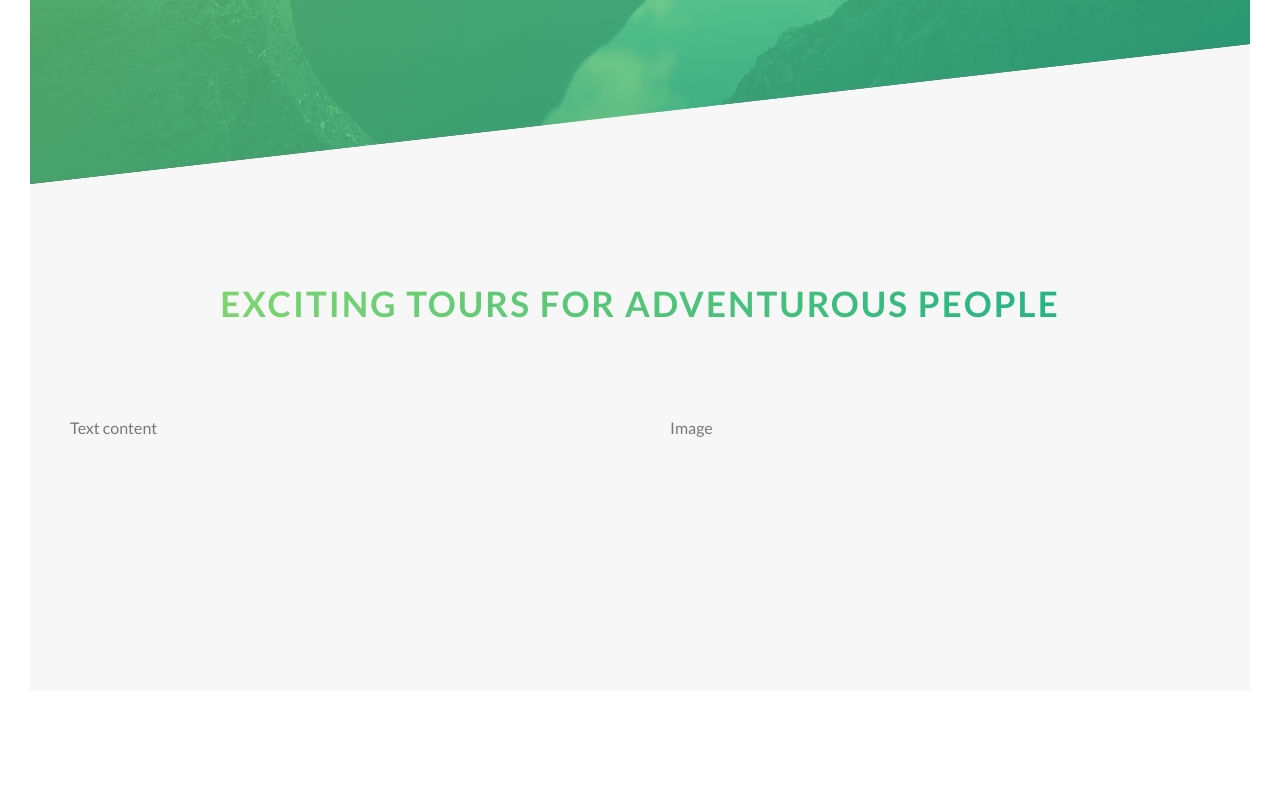
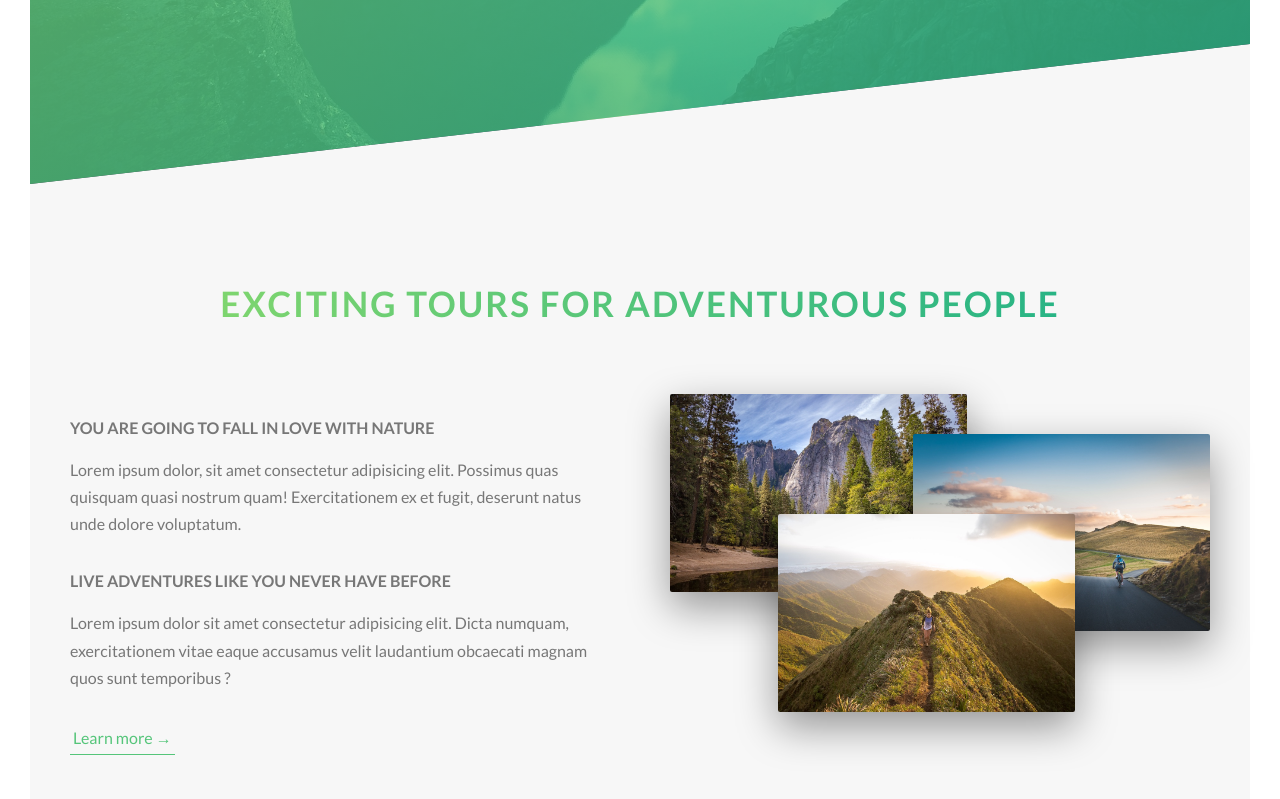
Before and after one commit to tanyauspenskaya/natours, a website: page index.html in a window 1280 px wide. Shown: the part 586-1385 px from the top of the page. Before the commit the page ends 1307 px from the top, so only its background shows below. Drawn offline with Linux system fonts and the light colour scheme.

Commit message:
about section add

```diff
--- a/index.html
+++ b/index.html
@@ -29,7 +29,7 @@
 
         <main>
             <section class="section-about">
-                <div class="u-center-text u-margin-bottom-small">
+                <div class="u-center-text u-margin-bottom-big">
                     <h2 class="heading-secondary">
                         Exciting tours for adventurous people
                     </h2>
@@ -37,10 +37,20 @@
 
                 <div class="row">
                     <div class="col-1-of-2">
-                        Text content
+                        <h3 class="heading-tertiary u-margin-bottom-small">You are going to fall in love with nature</h3>
+                        <p class="paragraph">Lorem ipsum dolor, sit amet consectetur adipisicing elit. Possimus quas quisquam quasi nostrum quam! Exercitationem ex et fugit, deserunt natus unde dolore voluptatum.</p>
+
+                        <h3 class="heading-tertiary u-margin-bottom-small">Live adventures like you never have before</h3>
+                        <p class="paragraph">Lorem ipsum dolor sit amet consectetur adipisicing elit. Dicta numquam, exercitationem vitae eaque accusamus velit laudantium obcaecati magnam quos sunt temporibus ?</p>
+
+                        <a href="#" class="btn-text">Learn more &rarr;</a>
                     </div>
                     <div class="col-1-of-2">
-                        Image
+                        <div class="composition">
+                            <img src="img/nat-1-large.jpg" alt="Photo 1" class="composition__photo composition__photo--p1">
+                            <img src="img/nat-2-large.jpg" alt="Photo 2" class="composition__photo composition__photo--p2">
+                            <img src="img/nat-3-large.jpg" alt="Photo 3" class="composition__photo composition__photo--p3">
+                        </div>
                     </div>
                 </div>
             </section>
--- a/sass/abstracts/_variables.scss
+++ b/sass/abstracts/_variables.scss
@@ -9,6 +9,10 @@ $color-white: #fff;
 $color-black: #000;
 
 
+// FONT
+$font-size-default: 1.6rem;
+
+
 // GRID
 $grid-width: 114rem;
 $gutter-vertical: 8rem;
--- a/sass/base/_typography.scss
+++ b/sass/base/_typography.scss
@@ -2,7 +2,7 @@ body {
   font-family: 'Lato', sans-serif;
   font-weight: 400;
   /* font-size: 16px; */
-  font-size: 1.6rem;
+  font-size: $font-size-default;
   line-height: 1.7;
   color: $color-gray-dark;
   padding: 3rem;
@@ -51,3 +51,18 @@ body {
     text-shadow: .5rem 1rem 2rem rgba($color-black,.2);
   }
 }
+
+.heading-tertiary {
+  font-size: $font-size-default;
+  font-weight: 700;
+  text-transform: uppercase;
+}
+
+.paragraph {
+  font-size: $font-size-default;
+
+  &:not(:last-child) {
+    margin-bottom: 3rem;
+  }
+
+}
--- a/sass/base/_utilities.scss
+++ b/sass/base/_utilities.scss
@@ -2,5 +2,11 @@
   text-align: center;
 }
 .u-margin-bottom-small {
+  margin-bottom: 1.5rem;
+}
+.u-margin-bottom-medium {
+  margin-bottom: 4rem;
+}
+.u-margin-bottom-big {
   margin-bottom: 8rem;
 }
--- a/sass/components/_button.scss
+++ b/sass/components/_button.scss
@@ -8,7 +8,7 @@
     border-radius: 10rem;
     transition: all .2s;
     position: relative;
-    font-size: 1.6rem;
+    font-size: $font-size-default;
   }
 
   &:hover {
@@ -53,3 +53,27 @@
     animation-fill-mode: backwards;
   }
 }
+
+.btn-text {
+  &:link,
+  &:visited {
+    font-size: $font-size-default;
+    color: $color-primary;
+    display: inline-block;
+    text-decoration: none;
+    border-bottom: 1px solid $color-primary;
+    padding: 3px;
+  }
+
+  &:hover {
+    background-color: $color-primary;
+    color: $color-white;
+    box-shadow: 0 1rem 2rem rgba($color-black, .15);
+    transform: translateY(-2px);
+  }
+
+  &:active {
+    box-shadow: 0 .5rem 1rem rgba($color-black, .15);
+    transform: translateY(0);
+  }
+}
--- /dev/null
+++ b/sass/components/_composition.scss
@@ -0,0 +1,40 @@
+.composition {
+  position: relative;
+
+  &__photo {
+    width: 55%;
+    box-shadow: 0 1.5rem 4rem rgba($color-black, .4);
+    border-radius: 2px;
+    position: absolute;
+    transition: all .3s;
+    outline-offset: 2rem;
+
+    &--p1 {
+      left: 0;
+      top: -2rem;
+    }
+
+    &--p2 {
+      right: 0;
+      top: 2rem;
+    }
+
+    &--p3 {
+      left: 20%;
+      top: 10rem;
+    }
+
+    &:hover {
+      outline: 1.5rem solid $color-primary;
+      transform: scale(1.05) translateY(.5rem);
+      box-shadow: 0 2.5rem 4rem rgba($color-black, .5);
+      z-index: 20;
+    }
+
+  }
+
+  &:hover &__photo:not(:hover) {
+    transform: scale(.95);
+  }
+
+}
--- a/sass/main.scss
+++ b/sass/main.scss
@@ -8,6 +8,7 @@
 @import "base/utilities";
 
 @import "components/button";
+@import "components/composition";
 
 @import "layout/header";
 @import "layout/grid";
```
Also changed, not shown: css/style.css.
